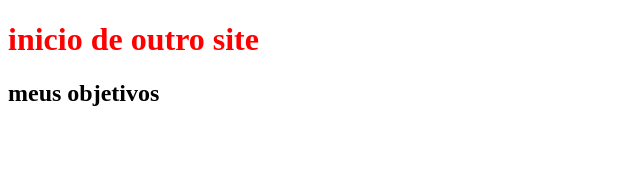
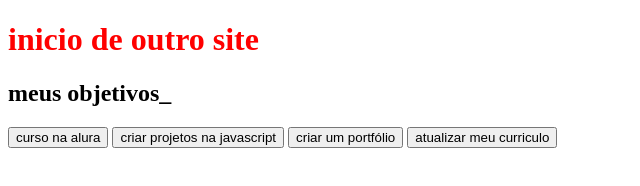
Before and after one commit to nycolasdesouza/metas, a plain HTML site: page metas.html in a window 1280 px wide. Shown: the whole page, without its empty margins (0-640 px from the left). Drawn offline with Linux system fonts and the light colour scheme.

Commit message:
cjgchvjhv

```diff
--- a/metas.html
+++ b/metas.html
@@ -9,7 +9,14 @@
 <body>
     <h1>inicio de outro site</h1>
     <section class="conteudo-principal">
-        <h2 class="titulo-principal">meus objetivos</h2>
+        <h2 class="titulo-principal">meus objetivos<span>_</span></h2>
+        <div class="botoes">
+            <button class="botao ativo">curso na alura</button>
+            <button class="botao">criar projetos na javascript</button>
+            <button class="botao">criar um portfólio</button>
+            <button class="botao">atualizar meu curriculo</button>
+        <div
+    </section
 
 </body>
 </html>
```
